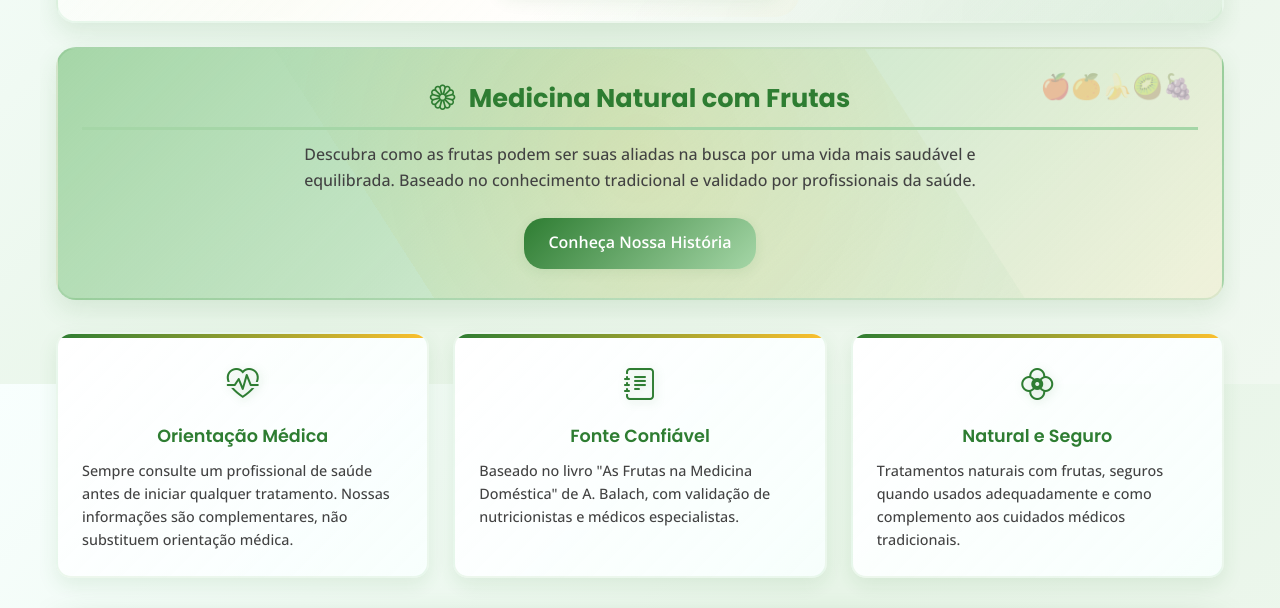
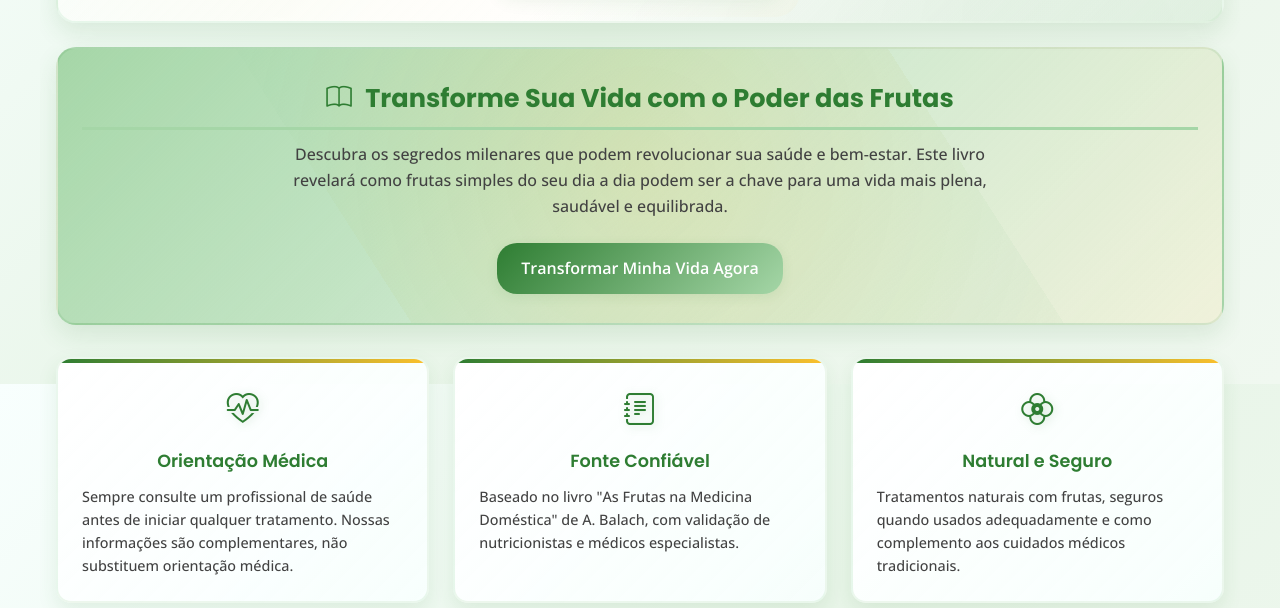
Before and after one commit to leanacleto518/site-medicinal, a website: page index.html in a window 1280 px wide. Shown: the part 1216-1824 px from the top of the page. Drawn offline with nearby package versions, Linux system fonts and the light colour scheme.

Commit message:
Alterar discurso da seção de destaque para focar na transformação de vida através das frutas

```diff
--- a/design.css
+++ b/design.css
@@ -699,14 +699,8 @@ main p {
 }
 
 .destaque-section::after {
-    content: '🍎🍊🍌🥝🍇';
-    position: absolute;
-    top: 20px;
-    right: 30px;
-    font-size: 1.5rem;
-    opacity: 0.3;
-    animation: fruitFloat 6s ease-in-out infinite;
-    pointer-events: none;
+    content: '';
+    display: none;
 }
 
 @keyframes float {
--- a/index.html
+++ b/index.html
@@ -130,11 +130,11 @@
         </button>
     </div>
 
-    <!-- Seção de Destaque - MOVIDA PARA BAIXO -->
+    <!-- Seção de Destaque - LIVRO EM DESTAQUE -->
     <section class="destaque-section">
-        <h3><i class="bi bi-flower1"></i> Medicina Natural com Frutas</h3>
-        <p>Descubra como as frutas podem ser suas aliadas na busca por uma vida mais saudável e equilibrada. Baseado no conhecimento tradicional e validado por profissionais da saúde.</p>
-        <a href="sobre.html" class="btn-primary">Conheça Nossa História</a>
+        <h3><i class="bi bi-book"></i> Transforme Sua Vida com o Poder das Frutas</h3>
+        <p>Descubra os segredos milenares que podem revolucionar sua saúde e bem-estar. Este livro revelará como frutas simples do seu dia a dia podem ser a chave para uma vida mais plena, saudável e equilibrada.</p>
+        <a href="https://pay.kiwify.com.br/1KjTh1L" class="btn-primary" target="_blank">Transformar Minha Vida Agora</a>
     </section>
 
     <!-- Nova Seção: Informações Importantes -->
```
Also changed, not shown: desktop.html (+4 -9 lines), index-cdn.html (+3 -10 lines), index-simples.html (+3 -3 lines).
